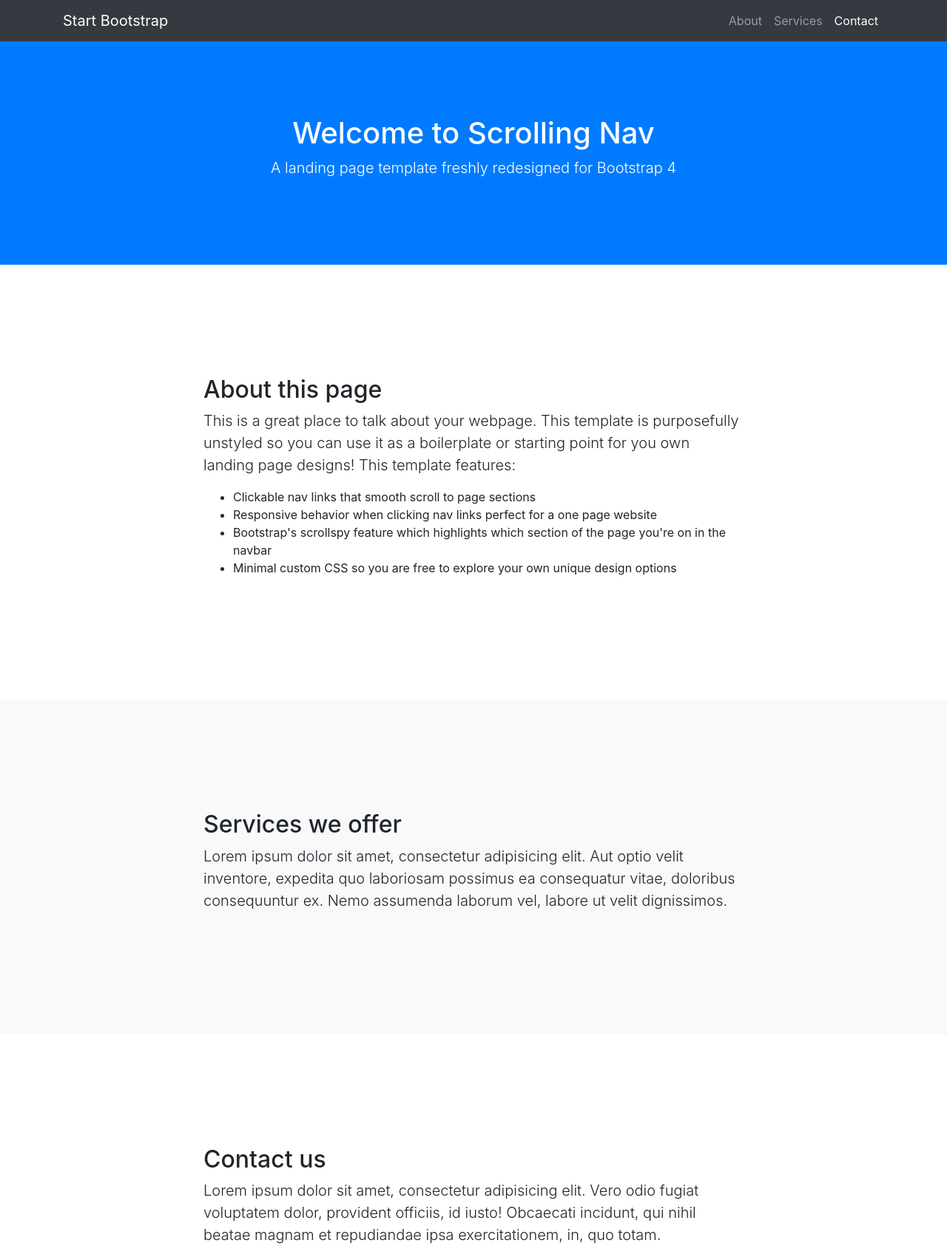
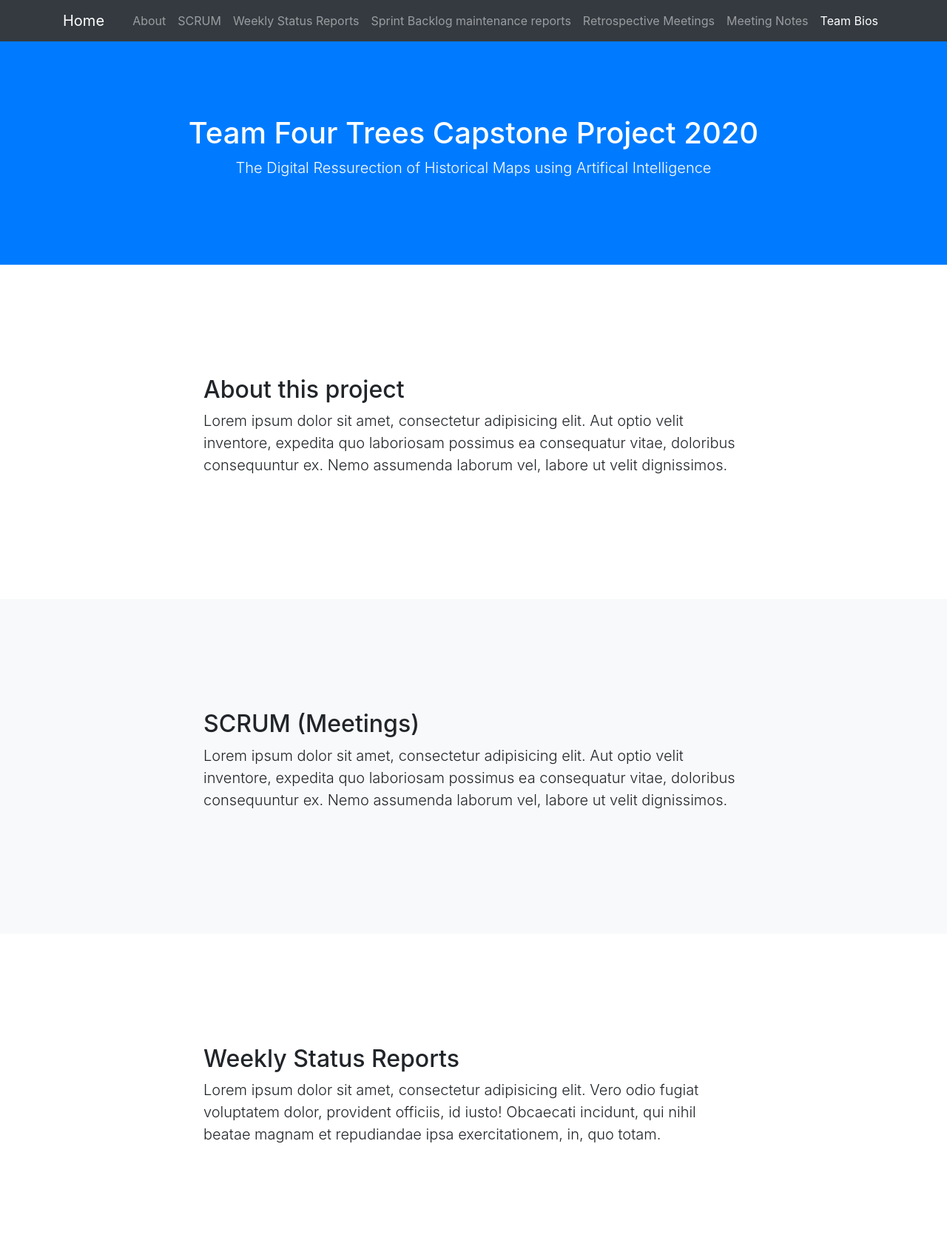
Before and after one commit to teamfourtrees/eportfolio, a website with bundled scripts: page index.html in a window 1280 px wide. Shown: the top 1704 px of the page at 74% size. Built offline with nearby package versions, Linux system fonts and the light colour scheme.

Commit message:
adding our website details

```diff
--- a/index.html
+++ b/index.html
@@ -8,7 +8,7 @@
   <meta name="description" content="">
   <meta name="author" content="">
 
-  <title>Scrolling Nav - Start Bootstrap Template</title>
+  <title>Team Four Trees - Eportfolio</title>
 
   <!-- Bootstrap core CSS -->
   <link href="vendor/bootstrap/css/bootstrap.min.css" rel="stylesheet">
@@ -23,7 +23,7 @@
   <!-- Navigation -->
   <nav class="navbar navbar-expand-lg navbar-dark bg-dark fixed-top" id="mainNav">
     <div class="container">
-      <a class="navbar-brand js-scroll-trigger" href="#page-top">Start Bootstrap</a>
+      <a class="navbar-brand js-scroll-trigger" href="#page-top">Home</a>
       <button class="navbar-toggler" type="button" data-toggle="collapse" data-target="#navbarResponsive" aria-controls="navbarResponsive" aria-expanded="false" aria-label="Toggle navigation">
         <span class="navbar-toggler-icon"></span>
       </button>
@@ -33,10 +33,22 @@
             <a class="nav-link js-scroll-trigger" href="#about">About</a>
           </li>
           <li class="nav-item">
-            <a class="nav-link js-scroll-trigger" href="#services">Services</a>
+            <a class="nav-link js-scroll-trigger" href="#scrum">SCRUM</a>
           </li>
           <li class="nav-item">
-            <a class="nav-link js-scroll-trigger" href="#contact">Contact</a>
+            <a class="nav-link js-scroll-trigger" href="#weeklystatus">Weekly Status Reports</a>
+          </li>
+          <li class="nav-item">
+            <a class="nav-link js-scroll-trigger" href="#sprint">Sprint Backlog maintenance reports</a>
+          </li>
+          <li class="nav-item">
+            <a class="nav-link js-scroll-trigger" href="#retrospective">Retrospective Meetings</a>
+          </li>
+          <li class="nav-item">
+            <a class="nav-link js-scroll-trigger" href="#meetingnotes">Meeting Notes</a>
+          </li>
+          <li class="nav-item">
+            <a class="nav-link js-scroll-trigger" href="#teambios">Team Bios</a>
           </li>
         </ul>
       </div>
@@ -45,8 +57,8 @@
 
   <header class="bg-primary text-white">
     <div class="container text-center">
-      <h1>Welcome to Scrolling Nav</h1>
-      <p class="lead">A landing page template freshly redesigned for Bootstrap 4</p>
+      <h1>Team Four Trees Capstone Project 2020</h1>
+      <p class="lead">The Digital Ressurection of Historical Maps using Artifical Intelligence</p>
     </div>
   </header>
 
@@ -54,35 +66,73 @@
     <div class="container">
       <div class="row">
         <div class="col-lg-8 mx-auto">
-          <h2>About this page</h2>
-          <p class="lead">This is a great place to talk about your webpage. This template is purposefully unstyled so you can use it as a boilerplate or starting point for you own landing page designs! This template features:</p>
-          <ul>
-            <li>Clickable nav links that smooth scroll to page sections</li>
-            <li>Responsive behavior when clicking nav links perfect for a one page website</li>
-            <li>Bootstrap's scrollspy feature which highlights which section of the page you're on in the navbar</li>
-            <li>Minimal custom CSS so you are free to explore your own unique design options</li>
-          </ul>
-        </div>
-      </div>
-    </div>
-  </section>
-
-  <section id="services" class="bg-light">
-    <div class="container">
-      <div class="row">
-        <div class="col-lg-8 mx-auto">
-          <h2>Services we offer</h2>
+          <h2>About this project</h2>
           <p class="lead">Lorem ipsum dolor sit amet, consectetur adipisicing elit. Aut optio velit inventore, expedita quo laboriosam possimus ea consequatur vitae, doloribus consequuntur ex. Nemo assumenda laborum vel, labore ut velit dignissimos.</p>
         </div>
       </div>
     </div>
   </section>
 
-  <section id="contact">
+  <section id="scrum" class="bg-light">
     <div class="container">
       <div class="row">
         <div class="col-lg-8 mx-auto">
-          <h2>Contact us</h2>
+          <h2>SCRUM (Meetings)</h2>
+          <p class="lead">Lorem ipsum dolor sit amet, consectetur adipisicing elit. Aut optio velit inventore, expedita quo laboriosam possimus ea consequatur vitae, doloribus consequuntur ex. Nemo assumenda laborum vel, labore ut velit dignissimos.</p>
+        </div>
+      </div>
+    </div>
+  </section>
+
+  <section id="weeklystatus">
+    <div class="container">
+      <div class="row">
+        <div class="col-lg-8 mx-auto">
+          <h2>Weekly Status Reports</h2>
+          <p class="lead">Lorem ipsum dolor sit amet, consectetur adipisicing elit. Vero odio fugiat voluptatem dolor, provident officiis, id iusto! Obcaecati incidunt, qui nihil beatae magnam et repudiandae ipsa exercitationem, in, quo totam.</p>
+        </div>
+      </div>
+    </div>
+  </section>
+
+  <section id="sprint" class="bg-light">
+    <div class="container">
+      <div class="row">
+        <div class="col-lg-8 mx-auto">
+          <h2>Sprint Backlog maintenance reports</h2>
+          <p class="lead">Lorem ipsum dolor sit amet, consectetur adipisicing elit. Aut optio velit inventore, expedita quo laboriosam possimus ea consequatur vitae, doloribus consequuntur ex. Nemo assumenda laborum vel, labore ut velit dignissimos.</p>
+        </div>
+      </div>
+    </div>
+  </section>
+
+  <section id="retrospective">
+    <div class="container">
+      <div class="row">
+        <div class="col-lg-8 mx-auto">
+          <h2>Retrospective Meetings</h2>
+          <p class="lead">Lorem ipsum dolor sit amet, consectetur adipisicing elit. Vero odio fugiat voluptatem dolor, provident officiis, id iusto! Obcaecati incidunt, qui nihil beatae magnam et repudiandae ipsa exercitationem, in, quo totam.</p>
+        </div>
+      </div>
+    </div>
+  </section>
+
+  <section id="meetingnotes" class="bg-light">
+    <div class="container">
+      <div class="row">
+        <div class="col-lg-8 mx-auto">
+          <h2>Meeting Notes</h2>
+          <p class="lead">Lorem ipsum dolor sit amet, consectetur adipisicing elit. Aut optio velit inventore, expedita quo laboriosam possimus ea consequatur vitae, doloribus consequuntur ex. Nemo assumenda laborum vel, labore ut velit dignissimos.</p>
+        </div>
+      </div>
+    </div>
+  </section>
+
+  <section id="teambios">
+    <div class="container">
+      <div class="row">
+        <div class="col-lg-8 mx-auto">
+          <h2>Team Bios</h2>
           <p class="lead">Lorem ipsum dolor sit amet, consectetur adipisicing elit. Vero odio fugiat voluptatem dolor, provident officiis, id iusto! Obcaecati incidunt, qui nihil beatae magnam et repudiandae ipsa exercitationem, in, quo totam.</p>
         </div>
       </div>
```
